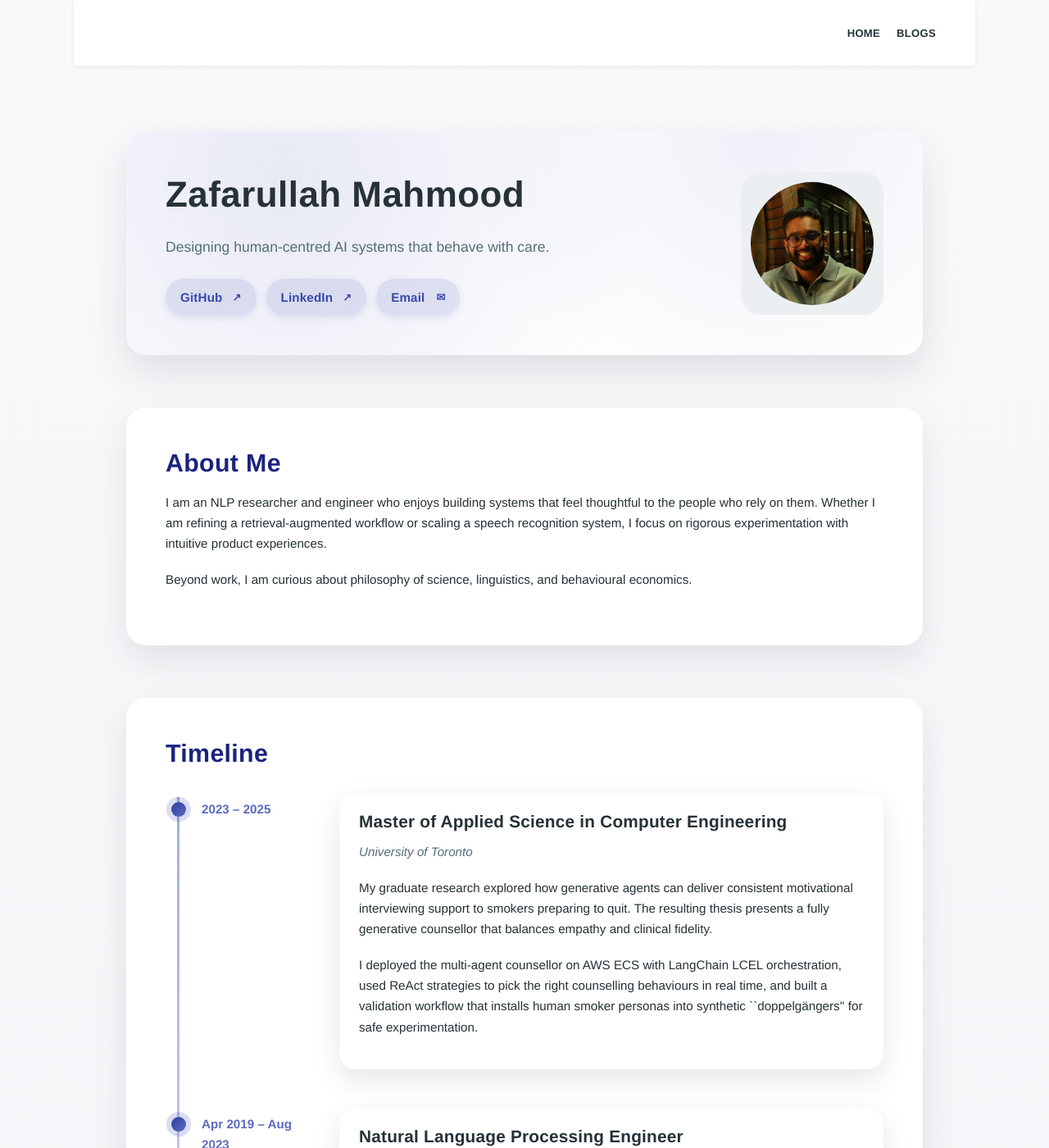
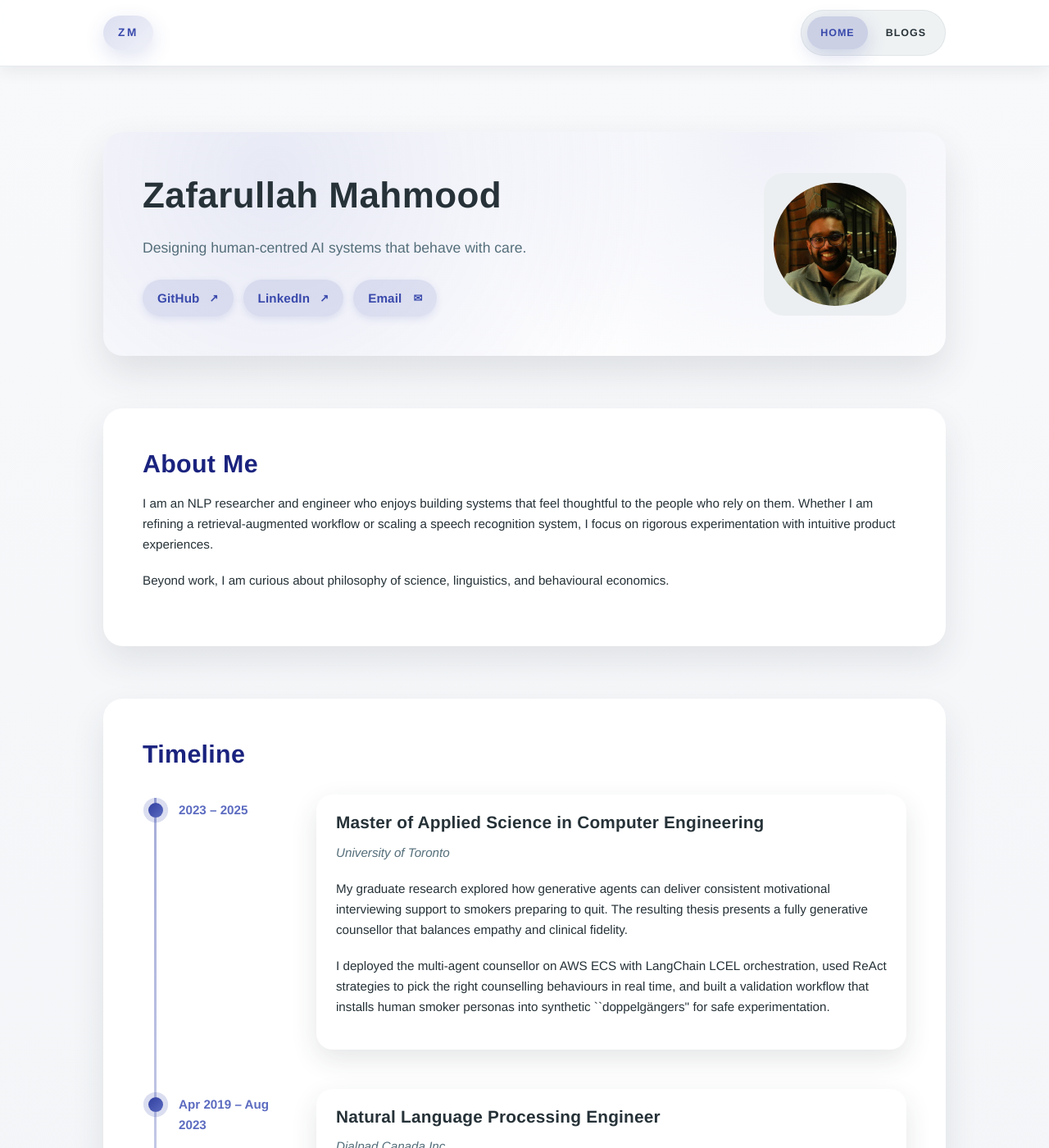
Before and after one commit to zaffnet/zaffnet.github.io, a Jekyll site: the page built from index.html, in a window 1280 px wide and 1400 px high. Shown: the whole window at 82% size. Built offline with Jekyll 4.4.1, drawn with Linux system fonts in a browser that asks for light colours.

Commit message:
Align nav layout and refresh styling

```diff
--- a/_layouts/default.html
+++ b/_layouts/default.html
@@ -24,8 +24,8 @@
       <nav>
         <a href="{{ "/" | relative_url }}" class="nav-logo" aria-label="Homepage"></a>
         <ul>
-          <li><a href="{{ "/" | relative_url }}">Home</a></li>
-          <li><a href="{{ "/blogs" | relative_url }}">Blogs</a></li>
+          <li><a class="nav-link{% if page.url == '/' or page.permalink == '/' %} is-active{% endif %}" href="{{ "/" | relative_url }}">Home</a></li>
+          <li><a class="nav-link{% if page.url contains '/blogs' or page.permalink contains '/blogs' %} is-active{% endif %}" href="{{ "/blogs" | relative_url }}">Blogs</a></li>
         </ul>
       </nav>
     </header>
--- a/assets/css/style.css
+++ b/assets/css/style.css
@@ -9,6 +9,8 @@
   --accent-light: rgba(57, 73, 171, 0.12);
   --border-color: #d7dee2;
   --header-height: 80px;
+  --layout-max-width: 1100px;
+  --layout-gutter: clamp(20px, 4vw, 36px);
   --font-family-base: 'Helvetica Neue', 'Calibri Light', 'Roboto', sans-serif;
   --font-family-heading: 'Helvetica Neue', 'Calibri Light', 'Roboto', sans-serif;
   --font-size-base: 0.95rem;
@@ -36,10 +38,7 @@ body {
 .container > header,
 .container > main,
 .container > footer {
-  width: min(90vw, 1100px);
-  margin: 0 auto;
-  padding: 0 24px;
-  box-sizing: border-box;
+  width: 100%;
 }
 
 a {
@@ -76,11 +75,16 @@ p {
 
 /* Header */
 header {
+  position: sticky;
+  top: 0;
+  z-index: 20;
   height: var(--header-height);
   display: flex;
   justify-content: center;
-  background: var(--surface-color);
-  box-shadow: 0 2px 6px rgba(38, 50, 56, 0.08);
+  background: rgba(255, 255, 255, 0.88);
+  backdrop-filter: blur(16px) saturate(120%);
+  border-bottom: 1px solid rgba(215, 222, 226, 0.6);
+  box-shadow: 0 6px 18px rgba(38, 50, 56, 0.08);
 }
 
 header nav {
@@ -88,8 +92,9 @@ header nav {
   justify-content: space-between;
   align-items: center;
   height: 100%;
-  width: min(90vw, 1100px);
-  padding: 0 24px;
+  width: min(100%, var(--layout-max-width));
+  margin: 0 auto;
+  padding: 0 var(--layout-gutter);
   box-sizing: border-box;
   border-bottom: none;
 }
@@ -98,9 +103,19 @@ header nav {
   display: inline-flex;
   align-items: center;
   justify-content: center;
-  width: 48px;
-  height: 100%;
-  color: var(--text-primary);
+  padding: 10px 18px;
+  border-radius: 999px;
+  background: linear-gradient(135deg, rgba(57, 73, 171, 0.18), rgba(57, 73, 171, 0.08));
+  color: var(--accent-color);
+  font-weight: 700;
+  font-size: 0.85rem;
+  letter-spacing: 0.2em;
+  text-transform: uppercase;
+  box-shadow: 0 8px 24px rgba(57, 73, 171, 0.15);
+}
+
+.nav-logo::before {
+  content: 'ZM';
 }
 
 .nav-logo:hover {
@@ -110,23 +125,39 @@ header nav {
 header nav ul {
   list-style: none;
   margin: 0;
-  padding: 0;
+  padding: 8px;
   display: flex;
-  gap: 20px;
+  gap: 6px;
+  border-radius: 999px;
+  background: rgba(236, 239, 241, 0.8);
+  box-shadow: inset 0 0 0 1px rgba(215, 222, 226, 0.6);
 }
 
 header nav a {
+  display: inline-flex;
+  align-items: center;
+  justify-content: center;
+  padding: 10px 16px;
+  border-radius: 999px;
   color: var(--text-primary);
   font-weight: 600;
-  letter-spacing: 0.02em;
+  letter-spacing: 0.08em;
   text-transform: uppercase;
-  font-size: 0.82rem;
-  transition: color 0.2s ease;
+  font-size: 0.78rem;
+  transition: color 0.2s ease, background 0.2s ease, box-shadow 0.2s ease;
 }
 
 header nav a:hover,
 header nav a:focus {
   color: var(--accent-color);
+  background: rgba(57, 73, 171, 0.14);
+  box-shadow: 0 6px 16px rgba(57, 73, 171, 0.18);
+}
+
+header nav a.is-active {
+  color: var(--accent-color);
+  background: rgba(57, 73, 171, 0.2);
+  box-shadow: 0 8px 24px rgba(57, 73, 171, 0.2);
 }
 
 /* Main content */
@@ -605,10 +636,9 @@ footer a {
 /* Home layout */
 .home-container,
 .blog-container {
-  width: 100%;
-  max-width: 1100px;
+  width: min(100%, var(--layout-max-width));
   margin: 0 auto;
-  padding: 0 2.5rem;
+  padding: 0 var(--layout-gutter);
   box-sizing: border-box;
 }
 
@@ -722,7 +752,7 @@ footer a {
   .blog-container {
     width: 100%;
     max-width: 100%;
-    padding: 0 1.5rem;
+    padding: 0 clamp(16px, 6vw, 24px);
   }
 }
 .container > main {
```
